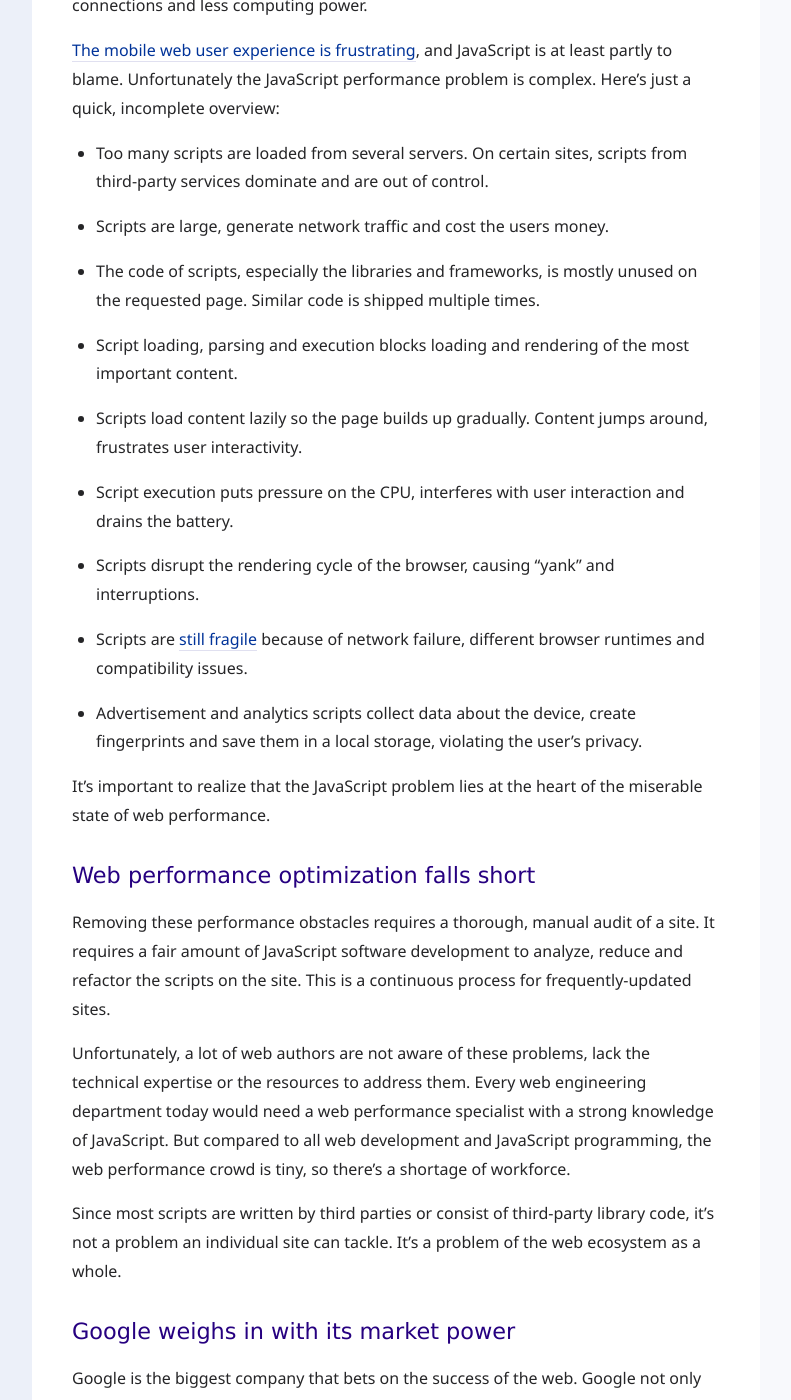
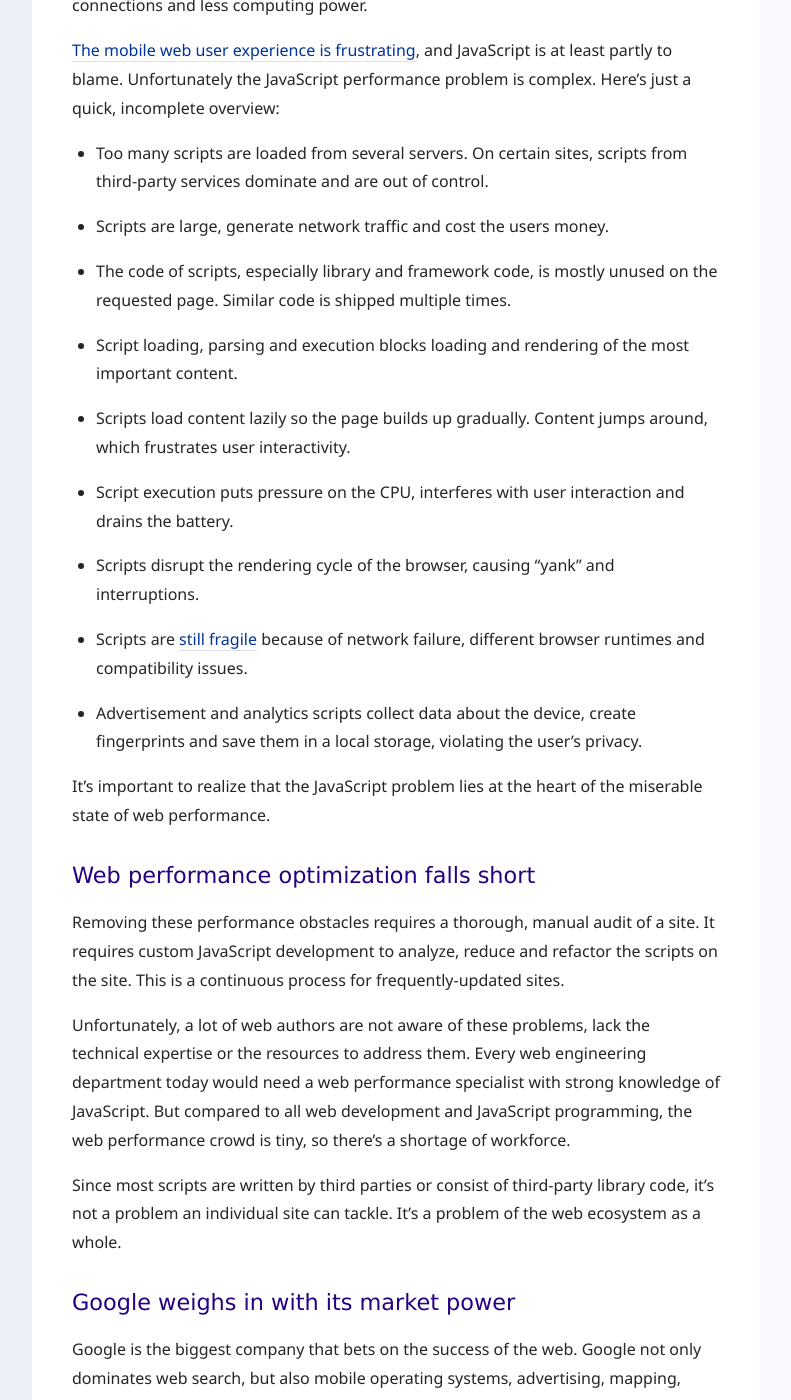
Before and after one commit to molily/molily.de, a Jekyll site: the page built from _posts/2017-05-28-amp.md, in a window 1280 px wide and 1400 px high, scrolled down 1236 px. Shown: the whole window, without its empty margins (88-879 px from the left). Built offline with Jekyll 4.4.1, drawn with Linux system fonts in a browser that asks for light colours; some web fonts are replaced; some of the changed text lies outside the part shown.

Commit message:
typos, wording

```diff
--- a/_posts/2017-05-28-amp.md
+++ b/_posts/2017-05-28-amp.md
@@ -6,7 +6,7 @@ keywords: JavaScript, performance, Google, AMP, mobile
 lang: en
 ---
 
-Google’s [Accelerated Mobile Pages project (AMP)](https://www.ampproject.org/) focuses current conflicts on the web like a lense: The mobile revolution, trustworthy and sustainable journalism, advertising and content monetarization, web standardization, web performance and tech industry monopolies.
+Google’s [Accelerated Mobile Pages project (AMP)](https://www.ampproject.org/) focuses current conflicts on the web like a lense: The mobile revolution, trustworthy and sustainable journalism, content monetarization and advertising, web standardization, web performance and tech industry monopolies.
 
 A lot has been said about AMP. In this post, I won’t explain what AMP is and I won’t reiterate all criticism it drew. Please see these introductory posts on AMP:
 
@@ -36,9 +36,9 @@ Fast-forward to today. The evolution of web standards, the advancement of JavaSc
 
 - Too many scripts are loaded from several servers. On certain sites, scripts from third-party services dominate and are out of control.
 - Scripts are large, generate network traffic and cost the users money.
-- The code of scripts, especially the libraries and frameworks, is mostly unused on the requested page. Similar code is shipped multiple times.
+- The code of scripts, especially library and framework code, is mostly unused on the requested page. Similar code is shipped multiple times.
 - Script loading, parsing and execution blocks loading and rendering of the most important content.
-- Scripts load content lazily so the page builds up gradually. Content jumps around, frustrates user interactivity.
+- Scripts load content lazily so the page builds up gradually. Content jumps around, which frustrates user interactivity.
 - Script execution puts pressure on the CPU, interferes with user interaction and drains the battery.
 - Scripts disrupt the rendering cycle of the browser, causing “yank” and interruptions.
 - Scripts are [still fragile](https://kryogenix.org/code/browser/everyonehasjs.html) because of network failure, different browser runtimes and compatibility issues.
@@ -48,9 +48,9 @@ It’s important to realize that the JavaScript problem lies at the heart of the
 
 # Web performance optimization falls short
 
-Removing these performance obstacles requires a thorough, manual audit of a site. It requires a fair amount of JavaScript software development to analyze, reduce and refactor the scripts on the site. This is a continuous process for frequently-updated sites.
+Removing these performance obstacles requires a thorough, manual audit of a site. It requires custom JavaScript development to analyze, reduce and refactor the scripts on the site. This is a continuous process for frequently-updated sites.
 
-Unfortunately, a lot of web authors are not aware of these problems, lack the technical expertise or the resources to address them. Every web engineering department today would need a web performance specialist with a strong knowledge of JavaScript. But compared to all web development and JavaScript programming, the web performance crowd is tiny, so there’s a shortage of workforce.
+Unfortunately, a lot of web authors are not aware of these problems, lack the technical expertise or the resources to address them. Every web engineering department today would need a web performance specialist with strong knowledge of JavaScript. But compared to all web development and JavaScript programming, the web performance crowd is tiny, so there’s a shortage of workforce.
 
 Since most scripts are written by third parties or consist of third-party library code, it’s not a problem an individual site can tackle. It’s a problem of the web ecosystem as a whole.
 
@@ -97,7 +97,7 @@ In my opinion, AMP is a defeat for the Open Web community against privatization,
 
 Especially the JavaScript community failed to address the rampant misuse of JavaScript and JavaScript’s adverse effects on web performance. The average site nowadays [loads 23 scripts with a total amount of 426 kB](http://www.httparchive.org/trends.php#bytesJS&reqJS) of compressed JavaScript code. Today it’s easy to set up a project with React, Angular or even jQuery, add some common third-party scripts and end up with megabytes of blocking JavaScript code from several servers.
 
-The JavaScript community innovated quickly in the last years. Unfortunately, establishing performance metrics and rules, fighting fragmentation and reconciling similar approaches was not a goal. The situation got so bad that one powerful company that builds its business on the web tries to hit the reset button of JavaScript.
+The JavaScript community innovated quickly in the last years. Unfortunately, establishing performance metrics and rules, fighting fragmentation and reconciling similar approaches was not a goal. The situation got so bad that one powerful company that builds its business on the web tries to hit JavaScript’s reset button.
 
 # Democratize web performance
 
```
Also changed, not shown: other parts of _posts/2017-05-28-amp.md (+3 -3 lines).
